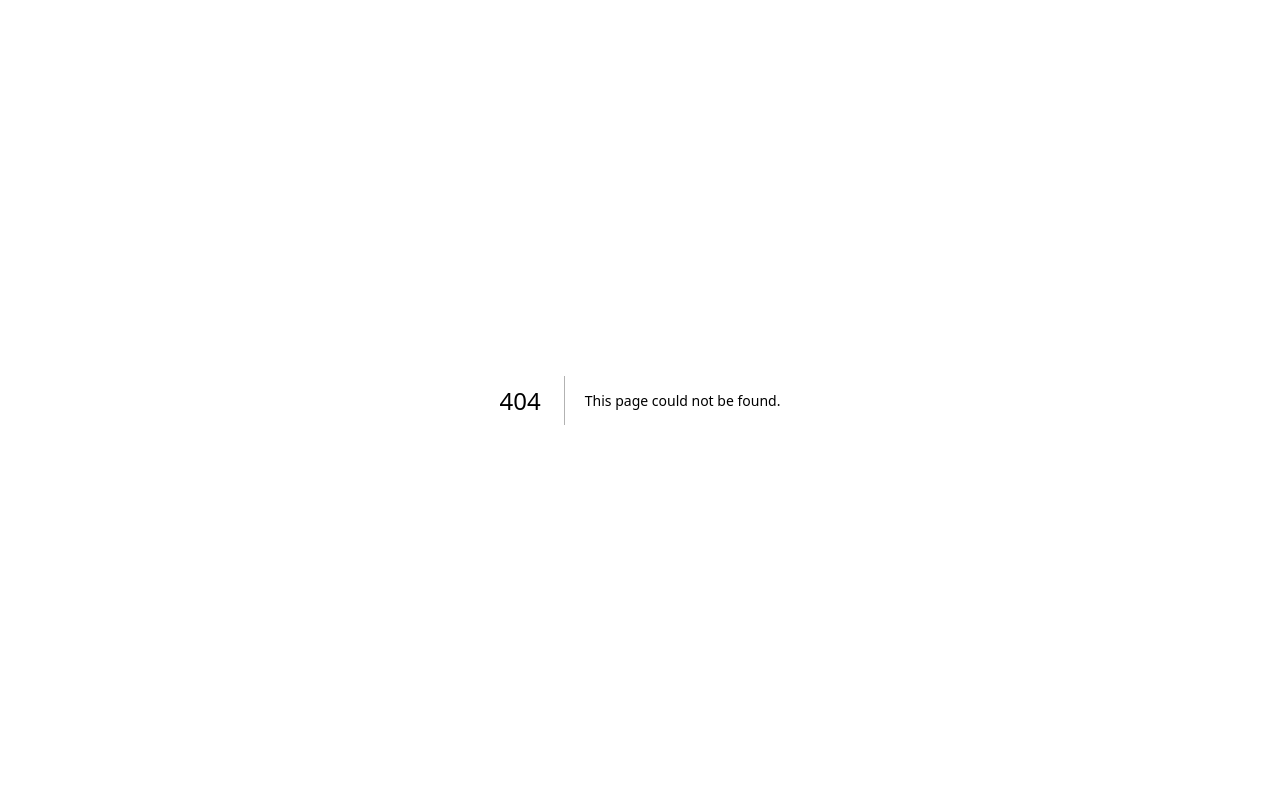
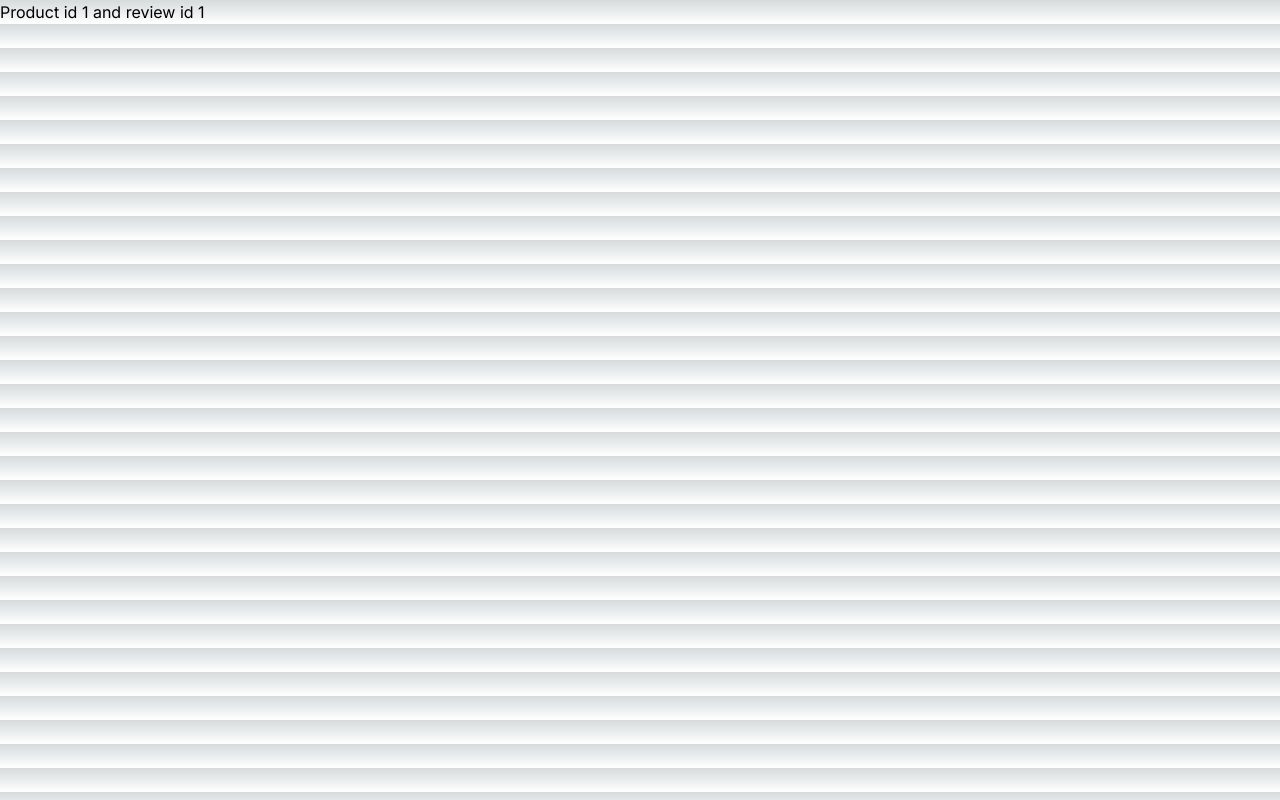
Before and after one commit to anwarhossain1/nextjs-14-prac, a Next.js app: page /products/1/reviews/1 in a window 1280 px wide. Before the commit this address had no page. Built offline with nearby package versions, Linux system fonts and the light colour scheme.

Commit message:
dynamic rested route func added

```diff
--- a/src/app/products/[productId]/page.tsx
+++ b/src/app/products/[productId]/page.tsx
@@ -1,5 +1,13 @@
+import Link from "next/link";
+
 const page = ({ params }: { params: { productId: string } }) => {
-  return <div>{params.productId}</div>;
+  return (
+    <div>
+      <Link href={`/products/${params.productId}/reviews/${params.productId}`}>
+        {params.productId}
+      </Link>
+    </div>
+  );
 };
 
 export default page;
--- /dev/null
+++ b/src/app/products/[productId]/reviews/[reviewId]/page.tsx
@@ -0,0 +1,13 @@
+const page = ({
+  params,
+}: {
+  params: { productId: string; reviewId: string };
+}) => {
+  return (
+    <div>
+      Product id {params.productId} and review id {params.reviewId}
+    </div>
+  );
+};
+
+export default page;
```
